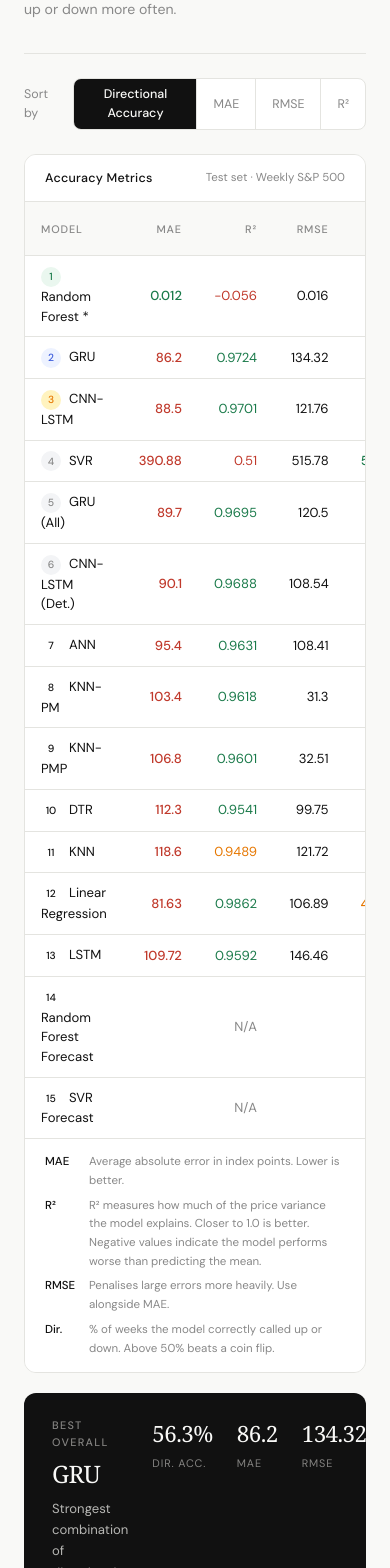
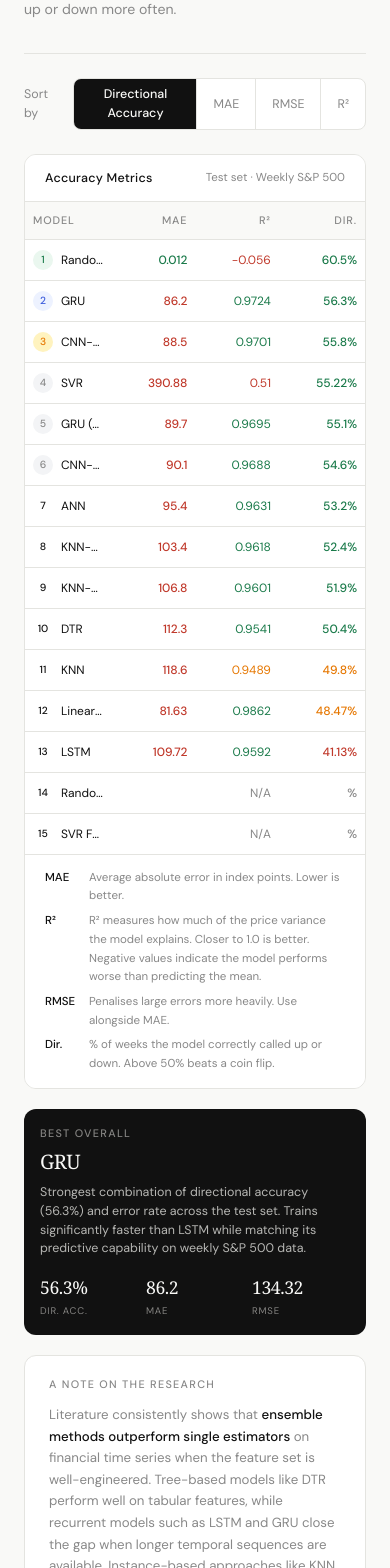
Before and after one commit to Bilgee135/market-prediction-platform, a React (Vite) app in the folder frontend/: page /~sgbtuvsh/team45/evaluations in a window 390 px wide. Shown: the part 432-2000 px from the top of the page. Built offline with nearby package versions, Linux system fonts and the light colour scheme; no server answers; what chartjs-chart-financial would draw is missing.

Commit message:
Responsiveness update in Evaluations

```diff
--- a/frontend/src/components/evaluations/AccuracyTable.jsx
+++ b/frontend/src/components/evaluations/AccuracyTable.jsx
@@ -40,16 +40,27 @@ export default function AccuracyTable({ models }) {
               borderBottom: `1px solid var(--color-border)`,
             }}
           >
-            {['Model', 'MAE', 'R²', 'RMSE', 'Dir. Acc.'].map((h, i) => (
+            {[
+              { label: 'Model', mobile: 'Model' },
+              { label: 'MAE', mobile: 'MAE' },
+              { label: 'R²', mobile: 'R²' },
+              { label: 'RMSE', mobile: null },
+              { label: 'Dir. Acc.', mobile: 'Dir.' },
+            ].map(({ label, mobile }, i) => (
               <th
-                key={h}
-                className="px-4 py-2.5 text-[0.68rem] font-medium uppercase tracking-[0.08em]"
+                key={label}
+                className={`px-2 md:px-4 py-2.5 text-[0.68rem] font-medium uppercase tracking-[0.08em]${mobile === null ? ' hidden md:table-cell' : ''}`}
                 style={{
                   color: 'var(--color-muted)',
                   textAlign: i === 0 ? 'left' : 'right',
                 }}
               >
-                {h}
+                {mobile === null ? label : (
+                  <>
+                    <span className="hidden md:inline">{label}</span>
+                    <span className="md:hidden">{mobile}</span>
+                  </>
+                )}
               </th>
             ))}
           </tr>
@@ -106,35 +117,37 @@ export default function AccuracyTable({ models }) {
                 onMouseLeave={(e) => (e.currentTarget.style.background = 'transparent')}
               >
                 {/* Model name + rank badge */}
-                <td className="px-4 py-2.5 text-[0.82rem]" style={{ color: 'var(--color-ink)' }}>
-                  <span
-                    className="inline-flex items-center justify-center w-5 h-5 rounded-full text-[0.65rem] font-medium mr-2"
-                    style={{ background: rankColors[i], color: rankText[i] }}
-                  >
-                    {i + 1}
-                  </span>
-                  {m.displayName}
+                <td className="px-2 md:px-4 py-2.5 text-[0.75rem] md:text-[0.82rem] min-w-0 max-w-0" style={{ color: 'var(--color-ink)' }}>
+                  <div className="flex items-center min-w-0">
+                    <span
+                      className="inline-flex items-center justify-center w-5 h-5 rounded-full text-[0.65rem] font-medium mr-2 flex-shrink-0"
+                      style={{ background: rankColors[i], color: rankText[i] }}
+                    >
+                      {i + 1}
+                    </span>
+                    <span className="truncate">{m.displayName}</span>
+                  </div>
                 </td>
                 <td
-                  className="px-4 py-2.5 text-right text-[0.82rem] font-medium"
+                  className="px-2 md:px-4 py-2.5 text-right text-[0.75rem] md:text-[0.82rem] font-medium"
                   style={{ color: maeColor }}
                 >
                   {m.mae}
                 </td>
                 <td
-                  className="px-4 py-2.5 text-right text-[0.82rem] font-light"
+                  className="px-2 md:px-4 py-2.5 text-right text-[0.75rem] md:text-[0.82rem] font-light"
                   style={{ color: r2Color }}
                 >
                   {m.r2 !== null ? m.r2 : 'N/A'}
                 </td>
                 <td
-                  className="px-4 py-2.5 text-right text-[0.82rem] font-light"
+                  className="hidden md:table-cell px-4 py-2.5 text-right text-[0.82rem] font-light"
                   style={{ color: 'var(--color-ink)' }}
                 >
                   {m.rmse}
                 </td>
                 <td
-                  className="px-4 py-2.5 text-right text-[0.82rem] font-medium"
+                  className="px-2 md:px-4 py-2.5 text-right text-[0.75rem] md:text-[0.82rem] font-medium"
                   style={{ color: dirColor }}
                 >
                   {m.dir}%
--- a/frontend/src/components/evaluations/BestOverallCard.jsx
+++ b/frontend/src/components/evaluations/BestOverallCard.jsx
@@ -10,7 +10,7 @@
 export default function BestOverallCard({ model }) {
   return (
     <div
-      className="w-full rounded-xl px-7 py-6 flex items-start justify-between gap-6"
+      className="w-full overflow-hidden rounded-xl px-4 py-4 md:px-7 md:py-6 flex flex-col gap-4 md:flex-row md:items-start md:justify-between md:gap-6"
       style={{ background: 'var(--color-ink)' }}
     >
       <div className="flex flex-col gap-1.5">
@@ -21,13 +21,13 @@ export default function BestOverallCard({ model }) {
           Best overall
         </span>
         <span
-          className="font-serif text-[1.5rem] tracking-tight"
+          className="font-serif text-[1.25rem] md:text-[1.5rem] tracking-tight"
           style={{ color: 'var(--color-off-white)' }}
         >
           {model.displayName}
         </span>
         <p
-          className="text-[0.82rem] font-light leading-relaxed max-w-sm"
+          className="text-[0.78rem] md:text-[0.82rem] font-light leading-normal md:leading-relaxed max-w-sm"
           style={{ color: 'rgba(247,246,242,0.72)' }}
         >
           Strongest combination of directional accuracy ({model.dir}%) and error rate across the
@@ -36,7 +36,7 @@ export default function BestOverallCard({ model }) {
         </p>
       </div>
 
-      <div className="flex gap-6 flex-shrink-0">
+      <div className="grid grid-cols-3 gap-2 md:flex md:gap-6 md:flex-shrink-0">
         {[
           { val: `${model.dir}%`, key: 'Dir. Acc.' },
           { val: model.mae, key: 'MAE' },
@@ -44,13 +44,13 @@ export default function BestOverallCard({ model }) {
         ].map(({ val, key }) => (
           <div key={key} className="flex flex-col gap-1">
             <span
-              className="font-serif text-[1.4rem] tracking-tight"
+              className="font-serif text-[1.1rem] md:text-[1.4rem] tracking-tight"
               style={{ color: 'var(--color-off-white)' }}
             >
               {val}
             </span>
             <span
-              className="text-[0.68rem] uppercase tracking-[0.08em] font-light"
+              className="text-[0.6rem] md:text-[0.68rem] uppercase tracking-[0.08em] font-light"
               style={{ color: 'rgba(247,246,242,0.5)' }}
             >
               {key}
```
